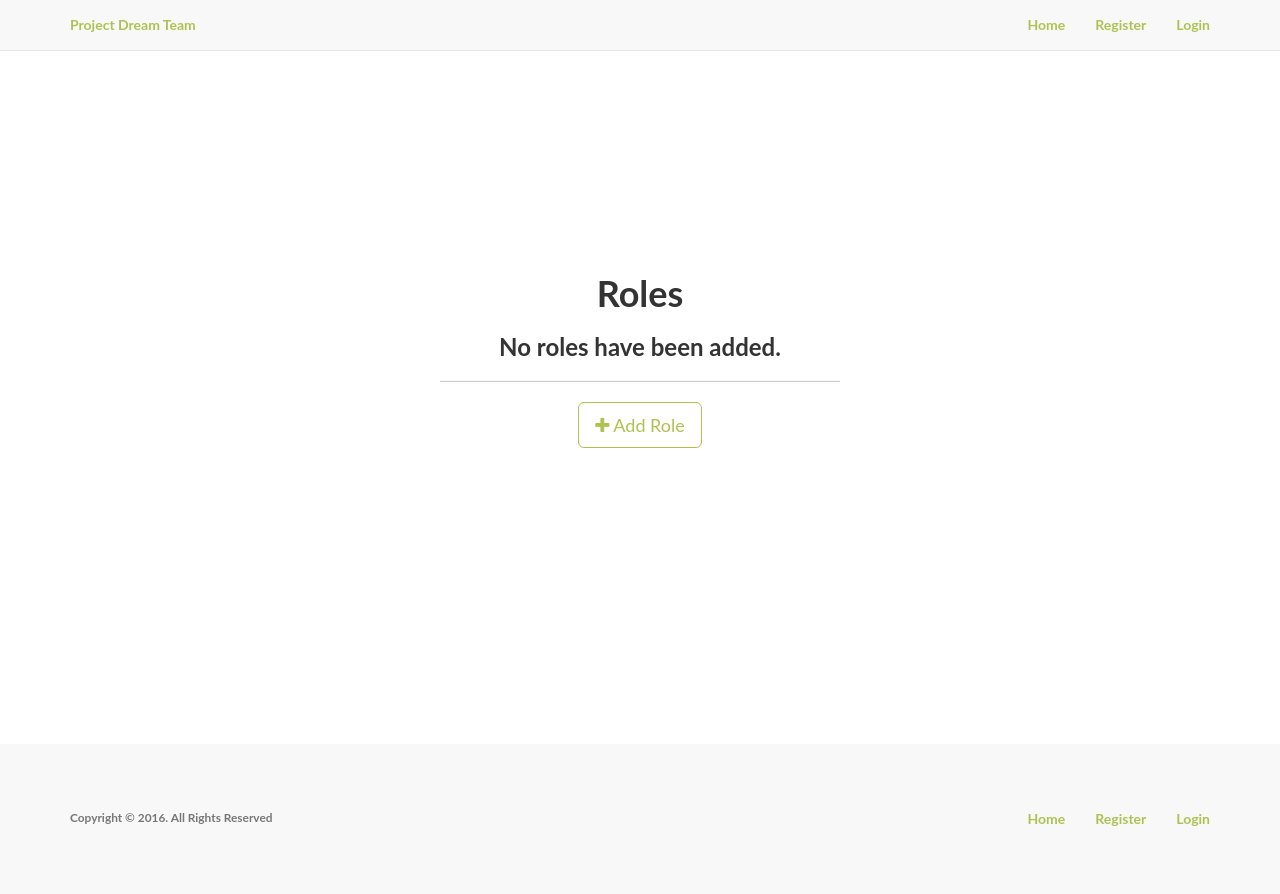
After one commit to EoinTraynor/flask-app, a Python web app: template app/templates/admin/roles/roles.html in a window 1280 px wide. The commit adds this page. Run offline with Jinja, Linux system fonts and the light colour scheme; the template is opened without the code that fills it, so the values that code supplies are empty; some libraries are stand-ins or nearby versions.

Commit message:
added CRUD functionality for employee roles

```diff
--- /dev/null
+++ b/app/templates/admin/roles/roles.html
@@ -0,0 +1,68 @@
+{% import "bootstrap/utils.html" as utils %}
+{% extends "base.html" %}
+{% block title %}Roles{% endblock %}
+{% block body %}
+<div class="content-section">
+  <div class="outer">
+    <div class="middle">
+      <div class="inner">
+        <br/>
+        {{ utils.flashed_messages() }}
+        <br/>
+        <h1 style="text-align:center;">Roles</h1>
+        {% if roles %}
+          <hr class="intro-divider">
+          <div class="center">
+            <table class="table table-striped table-bordered">
+              <thead>
+                <tr>
+                  <th width="15%"> Name </th>
+                  <th width="40%"> Description </th>
+                  <th width="15%"> Employee Count </th>
+                  <th width="15%"> Edit </th>
+                  <th width="15%"> Delete </th>
+                </tr>
+              </thead>
+              <tbody>
+              {% for role in roles %}
+                <tr>
+                  <td> {{ role.name }} </td>
+                  <td> {{ role.description }} </td>
+                  <td>
+                    {% if role.employees %}
+                      {{ role.employees.count() }}
+                    {% else %}
+                      0
+                    {% endif %}
+                  </td>
+                  <td>
+                    <a href="{{ url_for('admin.edit_role', id=role.id) }}">
+                      <i class="fa fa-pencil"></i> Edit
+                    </a>
+                  </td>
+                  <td>
+                    <a href="{{ url_for('admin.delete_role', id=role.id) }}">
+                      <i class="fa fa-trash"></i> Delete
+                    </a>
+                  </td>
+                </tr>
+              {% endfor %}
+              </tbody>
+            </table>
+          </div>
+          <div style="text-align: center">
+        {% else %}
+          <div style="text-align: center">
+            <h3> No roles have been added. </h3>
+            <hr class="intro-divider">
+        {% endif %}
+          <a href="{{ url_for('admin.add_role') }}" class="btn btn-default btn-lg">
+            <i class="fa fa-plus"></i>
+            Add Role
+          </a>
+        </div>
+      </div>
+    </div>
+  </div>
+</div>
+{% endblock %}
--- a/app/templates/base.html
+++ b/app/templates/base.html
@@ -25,7 +25,7 @@
                 {% if current_user.is_admin %}
                     <li><a href="{{ url_for('home.admin_dashboard') }}">Dashboard</a></li>
                     <li><a href="{{ url_for('admin.list_departments') }}">Departments</a></li>
-                    <li><a href="#">Roles</a></li>
+                    <li><a href="{{ url_for('admin.list_roles') }}">Roles</a></li>
                     <li><a href="#">Employees</a></li>
                 {% else %}
                     <li><a href="{{ url_for('home.dashboard') }}">Dashboard</a></li>
@@ -55,7 +55,7 @@
                         {% if current_user.is_admin %}
                             <li><a href="{{ url_for('home.admin_dashboard') }}">Dashboard</a></li>
                             <li><a href="{{ url_for('admin.list_departments') }}">Departments</a></li>
-                            <li><a href="#">Roles</a></li>
+                            <li><a href="{{ url_for('admin.list_roles') }}">Roles</a></li>
                             <li><a href="#">Employees</a></li>
                         {% else %}
                             <li><a href="{{ url_for('home.dashboard') }}">Dashboard</a></li>
```
Also changed, not shown: app/admin/forms.py (+9 -0 lines), app/admin/views.py (+92 -2 lines), app/templates/admin/roles/role.html (added, +28 -0 lines), 2 other files.
